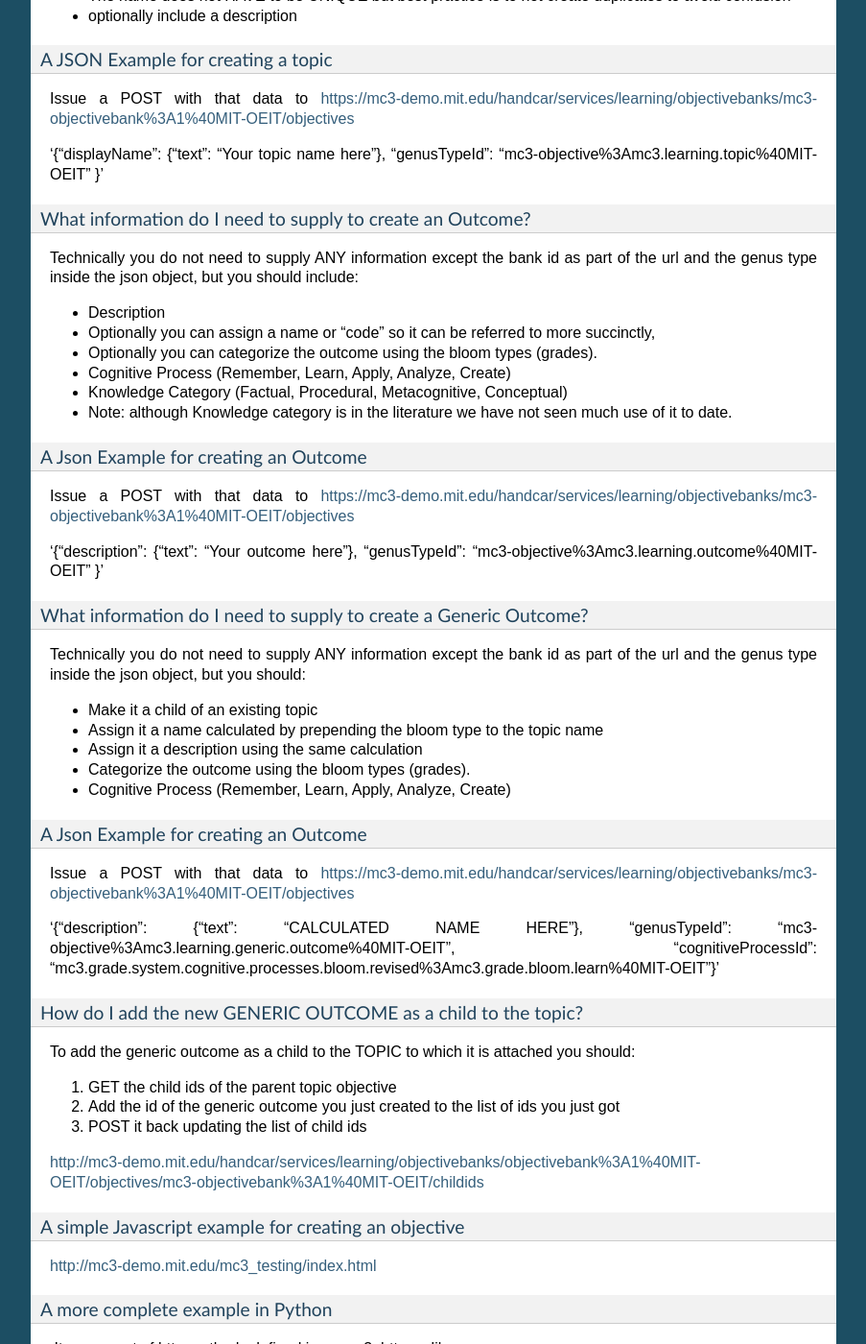
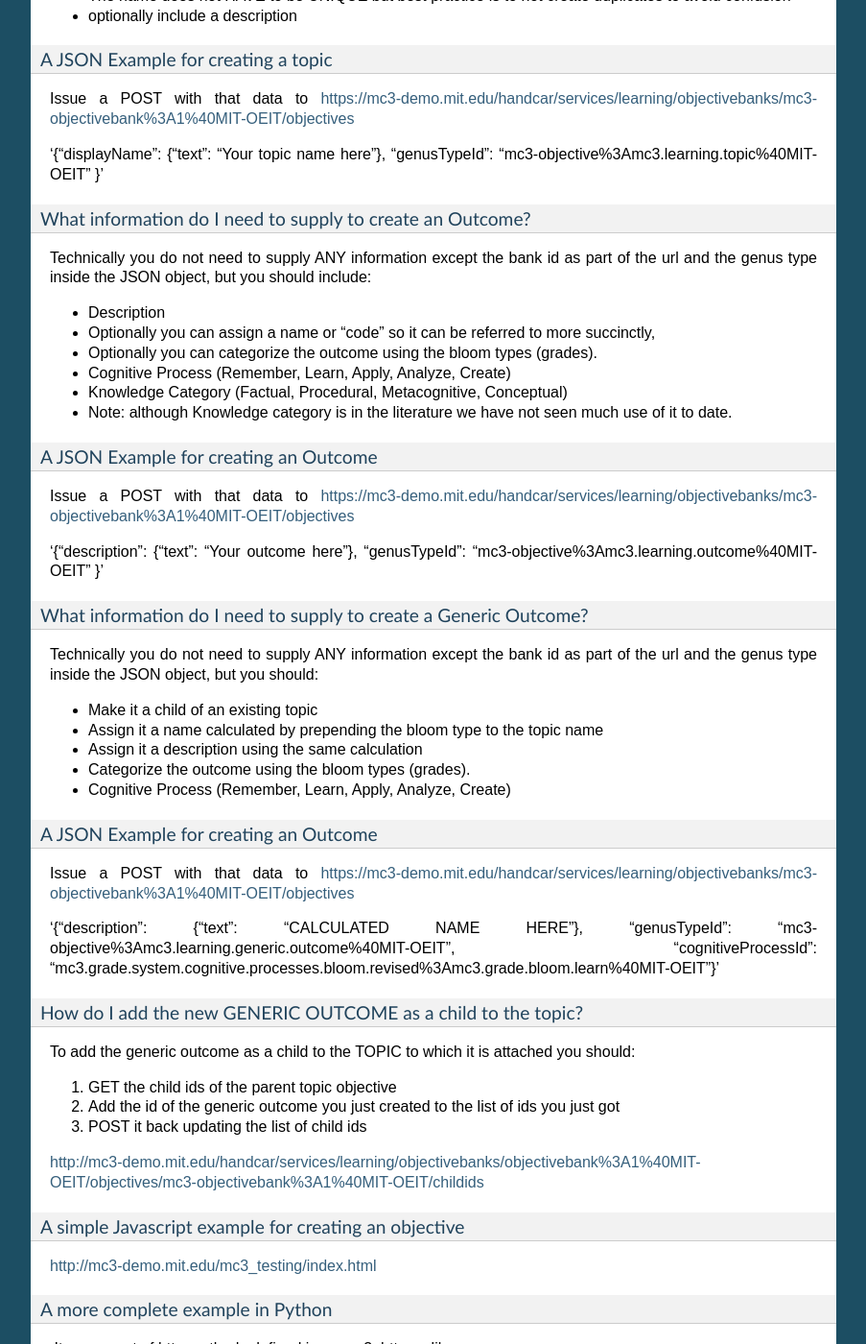
Before and after one commit to pwilkins/mc3-handcar-doc, a Sphinx documentation site: the page built from docs/source/MITsMC3HandcarServiceDeveloperGuide.rst, in a window 1280 px wide and 1400 px high, scrolled down 23759 px. Shown: the whole window at 96% size, without its empty margins (198-1101 px from the left). Built offline with Sphinx 7.4.7, drawn with Linux system fonts in a browser that asks for light colours; some of the changed text lies outside the part shown.

```diff
--- a/docs/source/MITsMC3HandcarServiceDeveloperGuide.rst
+++ b/docs/source/MITsMC3HandcarServiceDeveloperGuide.rst
@@ -504,7 +504,7 @@ Demo/Test Tier
 
 -  Used for testing and demonstrations
 -  Data is refreshed periodically
--  Uses TEST-ROLES  for authorization
+-  Uses TEST-ROLES for authorization
 -  Can create new SANDBOX objective banks
 
 `https://mc3-demo.mit.edu/handcar/ <https://mc3-demo.mit.edu/handcar/>`__
@@ -1227,7 +1227,7 @@ There are only two things you need to supply:
 ==> The Display Name must be unique otherwise the POST will return the
 existing sandbox bank with that name.
 
-A Json example for creating a sandbox bank
+A JSON example for creating a sandbox bank
 ~~~~~~~~~~~~~~~~~~~~~~~~~~~~~~~~~~~~~~~~~~
 
 Issue a POST with that data to
@@ -1373,7 +1373,7 @@ What information do I need to supply to create an Outcome?
 ~~~~~~~~~~~~~~~~~~~~~~~~~~~~~~~~~~~~~~~~~~~~~~~~~~~~~~~~~~
 
 Technically you do not need to supply ANY information except the bank id
-as part of the url and the genus type inside the json object, but you
+as part of the url and the genus type inside the JSON object, but you
 should include:
 
 -  Description
@@ -1388,7 +1388,7 @@ should include:
 -  Note: although Knowledge category is in the literature we have not
    seen much use of it to date.
 
-A Json Example for creating an Outcome
+A JSON Example for creating an Outcome
 ~~~~~~~~~~~~~~~~~~~~~~~~~~~~~~~~~~~~~~
 
 Issue a POST with that data to
@@ -1401,7 +1401,7 @@ What information do I need to supply to create a Generic Outcome?
 ~~~~~~~~~~~~~~~~~~~~~~~~~~~~~~~~~~~~~~~~~~~~~~~~~~~~~~~~~~~~~~~~~
 
 Technically you do not need to supply ANY information except the bank id
-as part of the url and the genus type inside the json object, but you
+as part of the url and the genus type inside the JSON object, but you
 should:
 
 -  Make it a child of an existing topic
@@ -1412,7 +1412,7 @@ should:
 
 -  Cognitive Process (Remember, Learn, Apply, Analyze, Create)
 
-A Json Example for creating an Outcome
+A JSON Example for creating an Outcome
 ~~~~~~~~~~~~~~~~~~~~~~~~~~~~~~~~~~~~~~
 
 Issue a POST with that data to
--- a/docs/source/handcar_base_url.rst
+++ b/docs/source/handcar_base_url.rst
@@ -3,7 +3,7 @@ What is the base URL for Handcar?
 
 There are two servers each of which have two URLs
 
-` <#>`__\ ` <#>`__
+` <#>`__ \ ` <#>`__
 
 Guest access or use Agent Keys for authentication
 
@@ -18,7 +18,6 @@ _______________
 -  Cannot create new objective banks
 
 `https://mc3.mit.edu/handcar/ <https://mc3.mit.edu/handcar/>`__
-
 `https://mc3.mit.edu/handcar-authn/ <https://mc3.mit.edu/handcar-authn/>`__
 
 Demo/Test Tier
@@ -30,5 +29,4 @@ ______________
 -  Can create new SANDBOX objective banks
 
 `https://mc3-demo.mit.edu/handcar/ <https://mc3-demo.mit.edu/handcar/>`__
-
 `https://mc3-demo.mit.edu/handcar-authn/ <https://mc3-demo.mit.edu/handcar-authn/>`__
--- a/docs/source/index.rst
+++ b/docs/source/index.rst
@@ -11,7 +11,6 @@ Contents:
 .. toctree::
    :maxdepth: 2
 
-   todos
    overview
    handcar_base_url
    objectivebanks
@@ -25,6 +24,7 @@ Contents:
    authentication
    authorization
    relationships
+   todos
 
 Indices and tables
 ==================
--- a/docs/source/objectivebanks.rst
+++ b/docs/source/objectivebanks.rst
@@ -99,7 +99,7 @@ DoI I have to use Bloom’s Taxonomy?
 No you do not have to use Bloom’s taxonomy.  Bloom categorization of
 objectives is completely optional.
 
-We can accomodate other taxonomies as
+We can accommodate other taxonomies as
 well.  If we create an objective bank for you we can also configure it
 with any taxonomy you want.  It can be a subset of Bloom’s, an
 alternative to Bloom’s or it can be configured to allow no taxonomy at
--- a/docs/source/objectives.rst
+++ b/docs/source/objectives.rst
@@ -122,7 +122,7 @@ increase the levels you can add an optional query parameter
 
 `https://mc3-demo.mit.edu/handcar/services/learning/objectivebanks/objectivebank%3A1%40MIT-OEIT/objectives/beginners?descendentlevels=0 <https://mc3-demo.mit.edu/handcar/services/learning/objectivebanks/objectivebank%3A1%40MIT-OEIT/objectives/beginners?descendentlevels=0>`__
 
-You can also just get the begnner ids.
+You can also just get the beginner ids.
 
 `http://mc3-demo.mit.edu/handcar/services/learning/objectivebanks/objectivebank%3A1%40MIT-OEIT/objectives/beginnerids <http://mc3-demo.mit.edu/handcar/services/learning/objectivebanks/objectivebank%3A1%40MIT-OEIT/objectives/beginnerids>`__
 
```
Also changed, not shown: other parts of docs/source/MITsMC3HandcarServiceDeveloperGuide.rst (+5 -5 lines), docs/source/overview.rst (+11 -4 lines).
